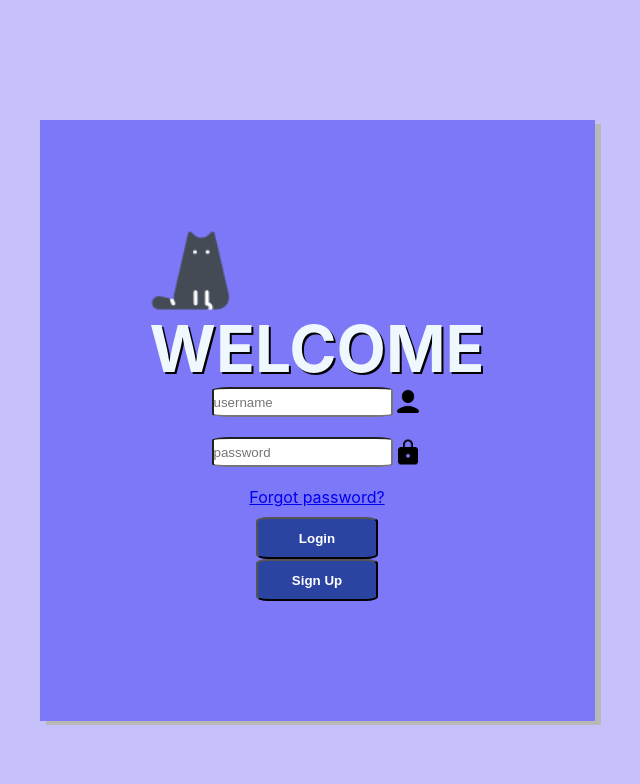
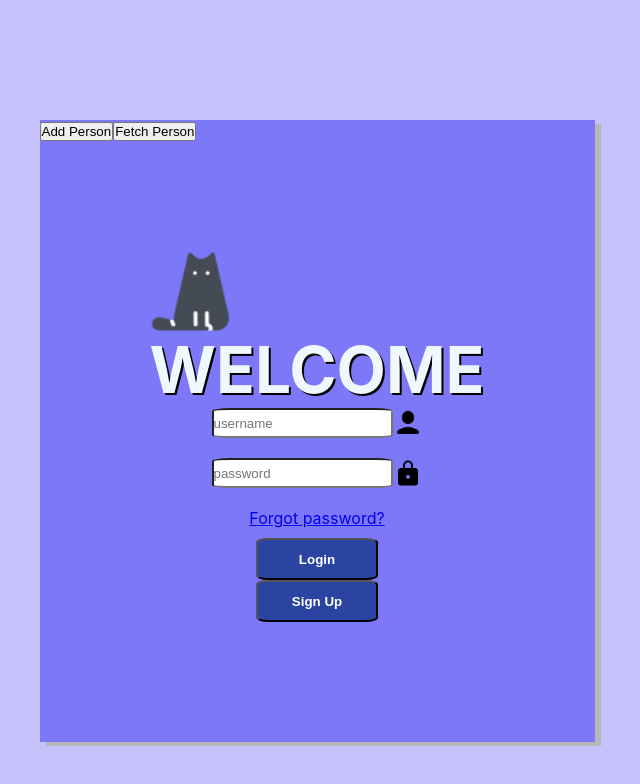
Before and after one commit to mackneupart/chat-app-TxID, a React (Create React App) app: page / in a window 1280 px wide. Shown: the top 784 px of the page, without its empty margins (323-963 px from the left). Built offline with nearby package versions, Linux system fonts and the light colour scheme; what parse would draw is missing.

Commit message:
Work on connecting to back4app

```diff
--- a/src/Pages/SignIn/SignIn.js
+++ b/src/Pages/SignIn/SignIn.js
@@ -5,6 +5,7 @@ import {
     Link,
     useNavigate
   } from "react-router-dom";
+import { PersonComponent } from "../../PersonComponent";
 
 function SignIn(){
 
@@ -58,7 +59,7 @@ function SignIn(){
         <div>
             <div className="background">
                 <div className="purple-box">
-
+                    <PersonComponent />
                     <div className="header">
                         <img clasName="cat-logo"src="./Icons/welcome-cat.png"/>
                         <h1 className="header-welcome">WELCOME</h1>
--- a/src/PersonComponent.js
+++ b/src/PersonComponent.js
@@ -1,6 +1,6 @@
 import React, { useState } from 'react';
 import Parse from 'parse/dist/parse.min.js';
-import { PersonComponent } from './PersonComponent';
+
 
 
 // this whole class is copied from https://www.back4app.com/docs/react/quickstart
```
